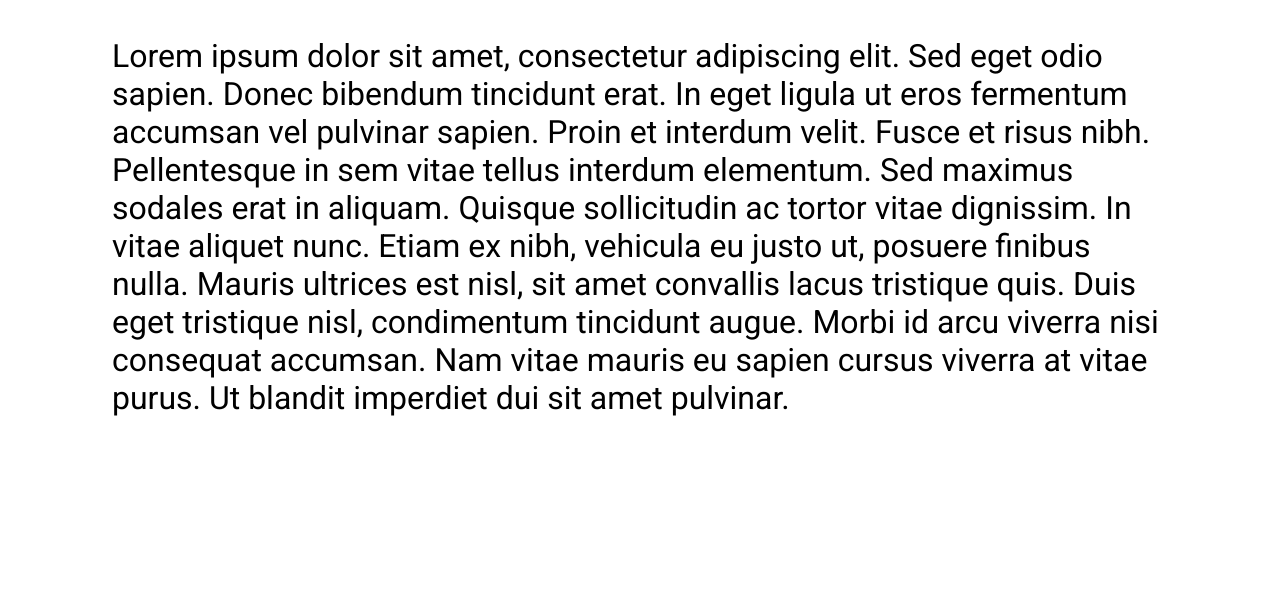
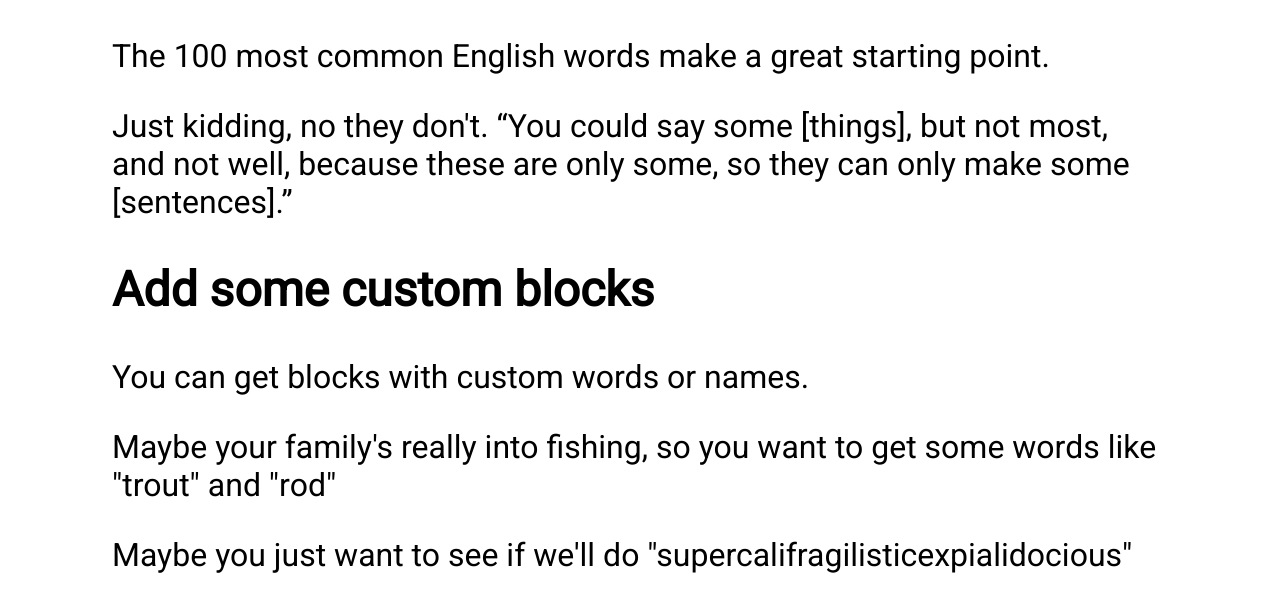
Before and after one commit to multiism/talk-blocks, a website: page index.html in a window 1280 px wide. Shown: the part 979-1591 px from the top of the page. Before the commit the page ends 1460 px from the top, so only its background shows below. Drawn offline with Linux system fonts and the light colour scheme.

Commit message:
:globe_with_meridians: Un-lorem-ipsum-ify somewhat

```diff
--- a/index.html
+++ b/index.html
@@ -1,12 +1,13 @@
 <!doctype html>
 <title>Word Blocks</title>
-<link href='https://fonts.googleapis.com/css?family=Roboto' rel='stylesheet' type='text/css'>
+<link href="https://fonts.googleapis.com/css?family=Roboto" rel="stylesheet" type="text/css">
+<meta charset="utf-8">
 <body>
 	<style>
 		html, body {
 			padding: 0;
 			margin: 0;
-			font-family: 'Roboto', sans-serif;
+			font-family: "Roboto", sans-serif;
 		}
 		body > header,
 		body > main {
@@ -86,7 +87,15 @@
 			<article>
 				<h1>Get the starter set</h1>
 				<img width="400" height="400" src="https://placeimg.com/400/400/nature">
-				<p>Lorem ipsum dolor sit amet, consectetur adipiscing elit. Sed eget odio sapien. Donec bibendum tincidunt erat. In eget ligula ut eros fermentum accumsan vel pulvinar sapien. Proin et interdum velit. Fusce et risus nibh. Pellentesque in sem vitae tellus interdum elementum. Sed maximus sodales erat in aliquam. Quisque sollicitudin ac tortor vitae dignissim. In vitae aliquet nunc. Etiam ex nibh, vehicula eu justo ut, posuere finibus nulla. Mauris ultrices est nisl, sit amet convallis lacus tristique quis. Duis eget tristique nisl, condimentum tincidunt augue. Morbi id arcu viverra nisi consequat accumsan. Nam vitae mauris eu sapien cursus viverra at vitae purus. Ut blandit imperdiet dui sit amet pulvinar.</p>
+				<p>The 100 most common English words make a great starting point.</p>
+				<p>Just kidding, no they don't.
+				“You could say some [things], but not most, and not well, because these are only some, so they can only make some [sentences].”</p>
+			</article>
+			<article>
+				<h1>Add some custom blocks</h1>
+				<p>You can get blocks with custom words or names.</p>
+				<p>Maybe your family's really into fishing, so you want to get some words like "trout" and "rod"</p>
+				<p>Maybe you just want to see if we'll do "supercalifragilisticexpialidocious"</p>
 			</article>
 		</centered>
 	</main>
```
